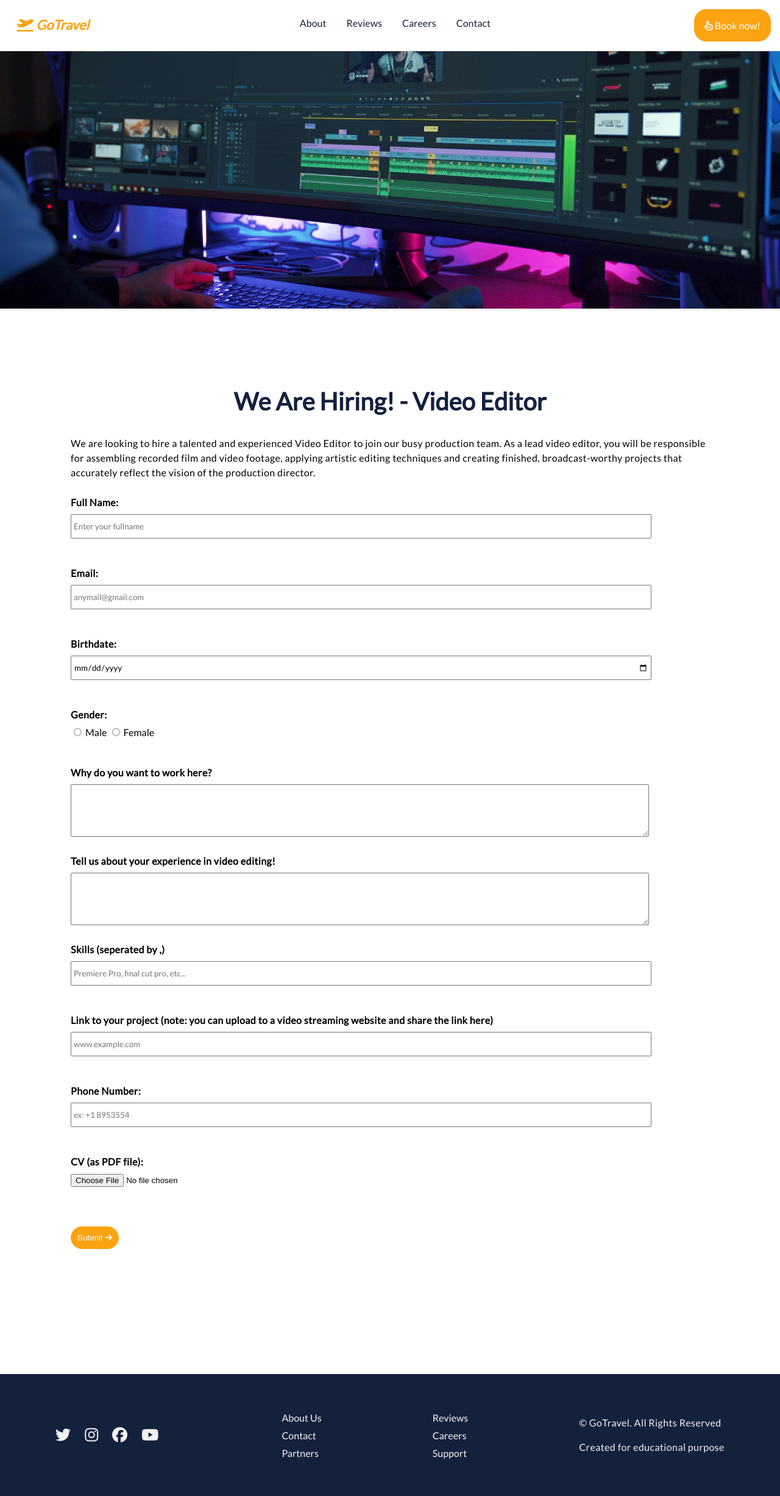
After one commit to javaliKai/GoTravel, a PHP site: page /navigation/videoEditor.html in a window 1280 px wide. The commit adds this page. Shown: the whole page at 61% size. Run offline with PHP 8.4, Linux system fonts and the light colour scheme; some libraries are stand-ins or nearby versions.

Commit message:
Completing careers and adding animations

```diff
--- a/assets/css/style.css
+++ b/assets/css/style.css
@@ -74,6 +74,7 @@ p {
     font-size: 1.375rem;
     color: var(--Orange);
     padding: 1.7rem;
+    animation: flying-plane 2s;
   }
 
   .nav-links {
@@ -113,6 +114,7 @@ p {
     top: 15%;
     padding: 1.875rem;
     background-color: rgba(255, 255, 255, 0.78);
+    animation: pull-side 3s ease;
   }
 
   .banner .container h1 {
@@ -237,10 +239,12 @@ p {
     font-size: 2.5rem;
     color: var(--Navy);
     transition: all ease-in-out 0.5s;
+    cursor: pointer;
   }
 
   .main-content .service-intro i:hover {
     font-size: 3.125rem;
+    animation: vibrate 1s;
   }
 
   /* TOP PICKS */
@@ -405,7 +409,7 @@ p {
     height: 25vh;
     display: flex;
     align-items: center;
-    justify-content: space-evenly;
+    justify-content: space-around;
   }
 
   .footer a,
@@ -476,6 +480,7 @@ p {
     top: 15%;
     padding: 1.875rem;
     background-color: rgba(255, 255, 255, 0.78);
+    animation: lift 1s ease;
   }
 
   .booking-form .container-header {
@@ -513,17 +518,17 @@ p {
     color: gray;
   }
 
-  .booking-form form p {
+  form p {
     font-weight: bold;
     margin-top: 1.5625rem;
     margin-bottom: 0.4375rem;
   }
 
-  .booking-form form input[type='text'],
-  .booking-form form input[type='email'],
-  .booking-form form input[type='date'],
-  .booking-form form input[type='tel'],
-  .booking-form form select {
+  form input[type='text'],
+  form input[type='email'],
+  form input[type='date'],
+  form input[type='tel'],
+  form select {
     width: 90%;
     height: 1.875rem;
     margin-bottom: 1.25rem;
@@ -543,16 +548,18 @@ p {
     font-family: 'Lato', sans-serif;
   }
 
-  .booking-form form textarea {
+  form textarea {
     font-family: 'Lato', sans-serif;
     letter-spacing: 1.2px;
+    width: 90%;
+    resize: vertical; /* only resize vertically*/
   }
 
-  .booking-form form .radio-input {
+  form .radio-input {
     margin-bottom: 2.8125rem;
   }
 
-  .booking-form form input[type='file'] {
+  form input[type='file'] {
     margin-bottom: 2.8125rem;
   }
 
@@ -653,7 +660,7 @@ p {
   .contact-page,
   .support {
     padding-top: 7.8125rem;
-    padding-bottom: 7.8125rem;
+    padding-bottom: 12.8125rem;
     background-color: var(--White);
   }
 
@@ -701,4 +708,53 @@ p {
     display: flex;
     justify-content: space-around;
   }
+
+  .career-image img {
+    width: 100%;
+    animation: pull-side 4.5s;
+  }
 }
+
+/* Pull-side animation */
+@keyframes pull-side {
+  0% {
+    opacity: 0;
+    transform: translateX(80px);
+  }
+
+  100% {
+    opacity: 1;
+    transform: translateX(0);
+  }
+}
+
+/* Lift animation */
+@keyframes lift {
+  0% {
+    opacity: 0;
+    transform: translateY(80px);
+  }
+
+  100% {
+    opacity: 1;
+    transform: translateY(0);
+  }
+}
+
+@keyframes vibrate {
+  0% {
+    transform: rotate(0deg);
+  }
+
+  25% {
+    transform: rotate(10deg);
+  }
+
+  50% {
+    transform: rotate(-10deg);
+  }
+
+  100% {
+    transform: rotate(0deg);
+  }
+}
--- a/booknow1.html
+++ b/booknow1.html
@@ -46,7 +46,7 @@
           <p>Email:</p>
           <input type="email" id="email" placeholder="anymail@gmail.com">
 
-          <p>Birthdate:</p>
+          <p>Birth date:</p>
           <input type="date" id="birthdate">
 
           <p>Gender:</p>
--- /dev/null
+++ b/navigation/videoEditor.html
@@ -0,0 +1,117 @@
+<!DOCTYPE html>
+<html lang="en">
+<head>
+  <meta charset="UTF-8">
+  <meta http-equiv="X-UA-Compatible" content="IE=edge">
+  <meta name="viewport" content="width=device-width, initial-scale=1.0">
+  <link rel="stylesheet" href="../assets/css/style.css">
+  <link rel="stylesheet" href="../assets/css/mobile.css">
+  <link rel="apple-touch-icon" sizes="180x180" href="/apple-touch-icon.png">
+  <link rel="icon" type="image/png" sizes="32x32" href="/favicon-32x32.png">
+  <link rel="icon" type="image/png" sizes="16x16" href="/favicon-16x16.png">
+  <link rel="manifest" href="/site.webmanifest">
+  <link rel="shortcut icon" href="../assets/Images/favicon/favicon.ico" type="image/x-icon">
+  <!-- fontawesome -->
+  <script src="https://kit.fontawesome.com/2857afecf8.js" crossorigin="anonymous"></script>
+  <title>GoTravel | Careers</title>
+</head>
+<body>
+  <!-- Navigation part goes here -->
+  <section class="header">
+    <nav class="nav-container">
+      <a href="../index.html" class="logo">
+        <i class="fas fa-plane-departure"></i>
+        <strong><em>GoTravel</em> </strong>
+      </a>
+
+      <div class="nav-links">
+        <a href="about.html">About</a>
+        <a href="reviews.html">Reviews</a>
+        <a href="carreers.html">Careers</a>
+        <a href="contact.html">Contact</a>
+      </div>
+
+      <a href="../booknow1.html" class="button"><i class="far fa-hand-pointer"></i>  Book now!</a>
+    </nav>
+  </section>
+
+  <section class="main-content">
+    <div class="container">
+      <div class="career-image">
+        <img src="../assets/Images/video-editor.jpg" alt="A person editing a video">
+      </div>
+      <div class="careers content-padding">
+        <!-- Insert Image here, don't forget -->
+        <h2 style="text-align: center; font-size: 2.5rem">We Are Hiring! - Video Editor</h2>
+        <p>We are looking to hire a talented and experienced Video Editor to join our busy production team. As a lead video editor, you will be responsible for assembling recorded film and video footage, applying artistic editing techniques and creating finished, broadcast-worthy projects that accurately reflect the vision of the production director.  </p>
+        <form action="">
+          <p>Full Name:</p>
+          <input type="text" id="full-name" placeholder="Enter your fullname">
+
+          <p>Email:</p>
+          <input type="email" id="email" placeholder="anymail@gmail.com">
+
+          <p>Birthdate:</p>
+          <input type="date" id="birthdate">
+
+          <p>Gender:</p>
+          <div class="radio-input">
+            <input type="radio" id="gender" name="gender" value="male">
+            <label for="male">Male</label>
+            <input type="radio" id="gender" name="gender" value="female">
+            <label for="female">Female</label>
+          </div>
+
+          <p>Why do you want to work here?</p>
+          <textarea name="address" id="address" cols="30" rows="5" ></textarea>
+
+          <p>Tell us about your experience in video editing!</p>
+          <textarea name="address" id="address" cols="30" rows="5" ></textarea>
+
+          <p>Skills (seperated by ,)</p>
+          <input type="text" id="full-name" placeholder="Premiere Pro, final cut pro, etc...">
+
+          <p>Link to your project (note: you can upload to a video streaming website and share the link here)</p>
+          <input type="text" id="full-name" placeholder="www.example.com">
+
+          <p>Phone Number:</p>
+          <input type="tel" name="phone" id="phone" placeholder="ex: +1 8953554">
+
+          <p>CV (as PDF file):</p>
+          <input type="file" name="passport-image" id="passport-image" accept=".pdf">
+
+          <br>
+          <button class="next-button" type="submit">Submit <i class="fas fa-arrow-right"></i></button>
+        </form>
+      </div>
+    </div>
+  </section>
+
+  <!-- footer goes here -->
+  <footer class="footer">
+    <div class="socials">
+      <a href="#"><i class="fab fa-twitter"></i></a>
+      <a href="#"><i class="fab fa-instagram"></i></a>
+      <a href="#"><i class="fab fa-facebook"></i></a>
+      <a href="#"><i class="fab fa-youtube"></i></a>
+    </div>
+
+    <div class="footer-links group1">
+      <a href="about.html">About Us</a>
+      <a href="contact.html">Contact</a>
+      <a href="../index.html#partners">Partners</a>
+    </div>
+
+    <div class="footer-links group2">
+      <a href="reviews.html">Reviews</a>
+      <a href="carreers.html">Careers</a>
+      <a href="support.html">Support</a>
+    </div>
+
+    <div class="copyright">
+      <p>© GoTravel. All Rights Reserved</p>
+      <p>Created for educational purpose</p>
+    </div>
+  </footer>
+</body>
+</html>
```
Also changed, not shown: assets/css/animation.css (added, +14 -0 lines), assets/css/mobile.css (+19 -16 lines), navigation/carreers.html (+6 -6 lines), navigation/contentCreator.html (added, +117 -0 lines), navigation/photographer.html (added, +111 -0 lines), navigation/sales.html (added, +114 -0 lines), navigation/webdev.html (added, +117 -0 lines), assets/Images/photographer.jpg (added), assets/Images/sales.jpg (added), assets/Images/video-editor.jpg (added), assets/Images/webdev.jpg (added), 2 other files.
